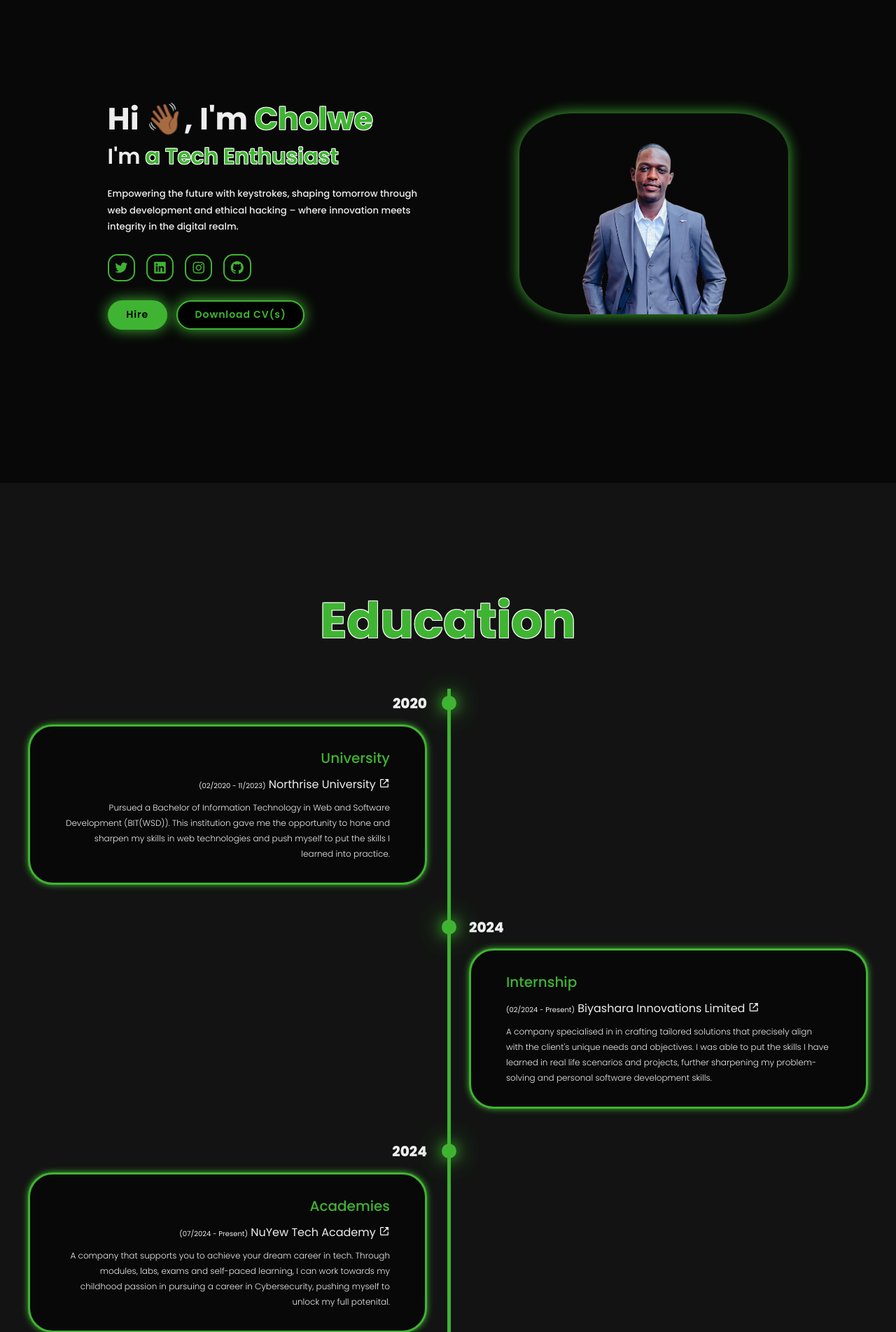
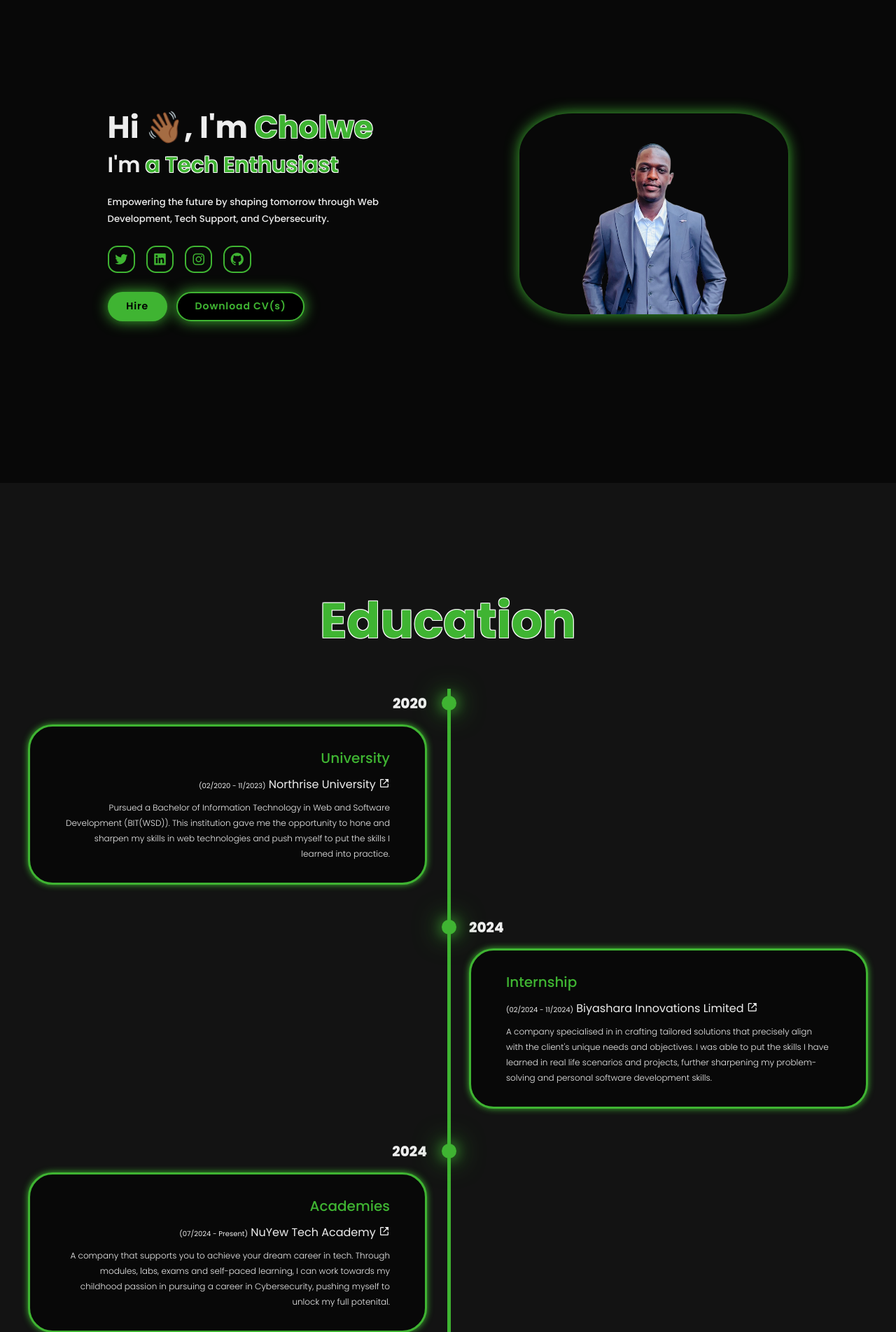
Before and after one commit to Shadw-007/Cholwe-Portfolio, a PHP site: page / in a window 1280 px wide. Shown: the part 110-2013 px from the top of the page at 70% size. Run offline with PHP 8.4, Linux system fonts and the light colour scheme.

Commit message:
Website update

```diff
--- a/index.php
+++ b/index.php
@@ -43,8 +43,7 @@
         <div class="home-content">
             <h1>Hi 👋🏾, I'm <span>Cholwe</span></h1>
             <h3 class="text-animation">I'm <span></span></h3>
-            <p>Empowering the future with keystrokes, shaping tomorrow through web development and ethical hacking –
-                where innovation meets integrity in the digital realm.</p>
+            <p>Empowering the future by shaping tomorrow through Web Development, Tech Support, and Cybersecurity.</p>
 
             <div class="social-icons">
                 <a href="https://twitter.com/cholwe_muleya" target="_blank"><i class='bx bxl-twitter'></i></a>
@@ -92,7 +91,7 @@
                 <div class="timeline-content">
                     <h3>Internship</h3>
                     <a href="https://www.linkedin.com/company/biyashara-innovation-limited/posts/?feedView=all" target="_blank">
-                        <h2><small>(02/2024 - Present)</small> Biyashara Innovations Limited <i class='bx bx-link-external'></i></h2>
+                        <h2><small>(02/2024 - 11/2024)</small> Biyashara Innovations Limited <i class='bx bx-link-external'></i></h2>
                     </a>
                     <p>A company specialised in in crafting tailored solutions that precisely align with the client's unique needs and
                         objectives. I was able to put the skills I have learned in real life scenarios and projects, further sharpening
@@ -111,6 +110,21 @@
                     <p>A company that supports you to achieve your dream career in tech. Through modules, labs, exams and
                         self-paced learning, I can work towards my childhood passion in pursuing a career in Cybersecurity, pushing
                         myself to unlock my full potenital.
+                    </p>
+                </div>
+            </div>
+
+            <div class="timeline-item">
+                <div class="timeline-dot"></div>
+                <div class="timeline-date">2024</div>
+                <div class="timeline-content">
+                    <h3>Experience</h3>
+                    <a href="https://www.nationaltrust.org.uk/visit/suffolk/ickworth-estate" target="_blank">
+                        <h2><small>(11/2024 - 01/2025)</small> National Trust- Ickworth Estate <i class='bx bx-link-external'></i></h2>
+                    </a>
+                    <p> A neoclassical building set in parkland. The house was the residence of the Marquesses of Bristol until 1998;
+                        the house was given to the National Trust in 1956. I had the opportunity to work on the Commemorative Tree Project
+                        where I could work with various technologies and implement the skills I have developed over time.
                     </p>
                 </div>
             </div>
@@ -218,11 +232,6 @@
 
                 <div class="certifications-layer">
                     <h4>Web Development</h4>
-                    <!-- <p>This certification highlights my knowledge in being able to develop and deploy
-                        a fully functional website that is both aesthetically pleasing, interactive and
-                        user friendly. I am able to build a wide range of websites, following details to
-                        utmost precision according to the needs of the client(s).
-                    </p> -->
                     <a href="https://www.udemy.com/certificate/UC-61101c14-bcdb-457c-b8fe-a6c8cb7d1924/" target="_blank"><i class='bx bx-link-external'></i></a>
                 </div>
             </div>
@@ -232,11 +241,6 @@
 
                 <div class="certifications-layer">
                     <h4>CompTIA ITF+</h4>
-                    <!-- <p>This certification highlights my knowledge and skills required to identify and explain the
-                        basics of computing, IT infrastructure, application and software, software
-                        development, database fundamentals, and security. As well as being able to
-                        demonstrate the ability to install software, establish basic network connectivity,
-                        and identify and prevent basic security risks.</p> -->
                     <a href="https://www.credly.com/earner/earned/badge/09b2bdb5-3377-4d18-9cc8-572ea2fd1e7d" target="_blank"><i class='bx bx-link-external'></i></a>
                 </div>
             </div>
@@ -246,11 +250,34 @@
 
                 <div class="certifications-layer">
                     <h4>Ethical Hacking</h4>
-                    <!-- <p>This certificate highlights my knowledge in utilising technical expertise to identify
-                        vulnerabilities in computer systems, networks, and applications, simulating attacks to assess
-                        their security posture. By evaluating potential risks and recommending mitigation strategies,
-                        I help organisations enhance their overall security. </p> -->
                     <a href="https://www.udemy.com/certificate/UC-403aaec4-8d80-4889-9639-9323022342b8/" target="_blank"><i class='bx bx-link-external'></i></a>
+                </div>
+            </div>
+
+            <div class="certifications-box">
+                <img src="images/Hackers Exposed.png" alt="Stackskills Cyber Security Certificate">
+
+                <div class="certifications-layer">
+                    <h4>Hackers Exposed</h4>
+                    <a href="https://stackskills.com/courses/137513/certificate" target="_blank"><i class='bx bx-link-external'></i></a>
+                </div>
+            </div>
+
+            <div class="certifications-box">
+                <img src="images/Aplus Logo Certified CE.jpg" alt="CompTIA A+ Certificate">
+
+                <div class="certifications-layer">
+                    <h4>CompTIA A+</h4>
+                    <a href="https://www.credly.com/earner/earned/badge/79293dcd-6936-4fb7-9b50-2bca88d67801" target="_blank"><i class='bx bx-link-external'></i></a>
+                </div>
+            </div>
+
+            <div class="certifications-box">
+                <img src="images/Network Security.png" alt="Stackskills Cyber Security Certificate">
+
+                <div class="certifications-layer">
+                    <h4>Network Security</h4>
+                    <a href="https://stackskills.com/courses/137514/certificate" target="_blank"><i class='bx bx-link-external'></i></a>
                 </div>
             </div>
 
```
Also changed, not shown: images/Aplus Logo Certified CE.jpg (added), images/Hackers Exposed.png (added), images/Network Security.png (added), 1 other file.
